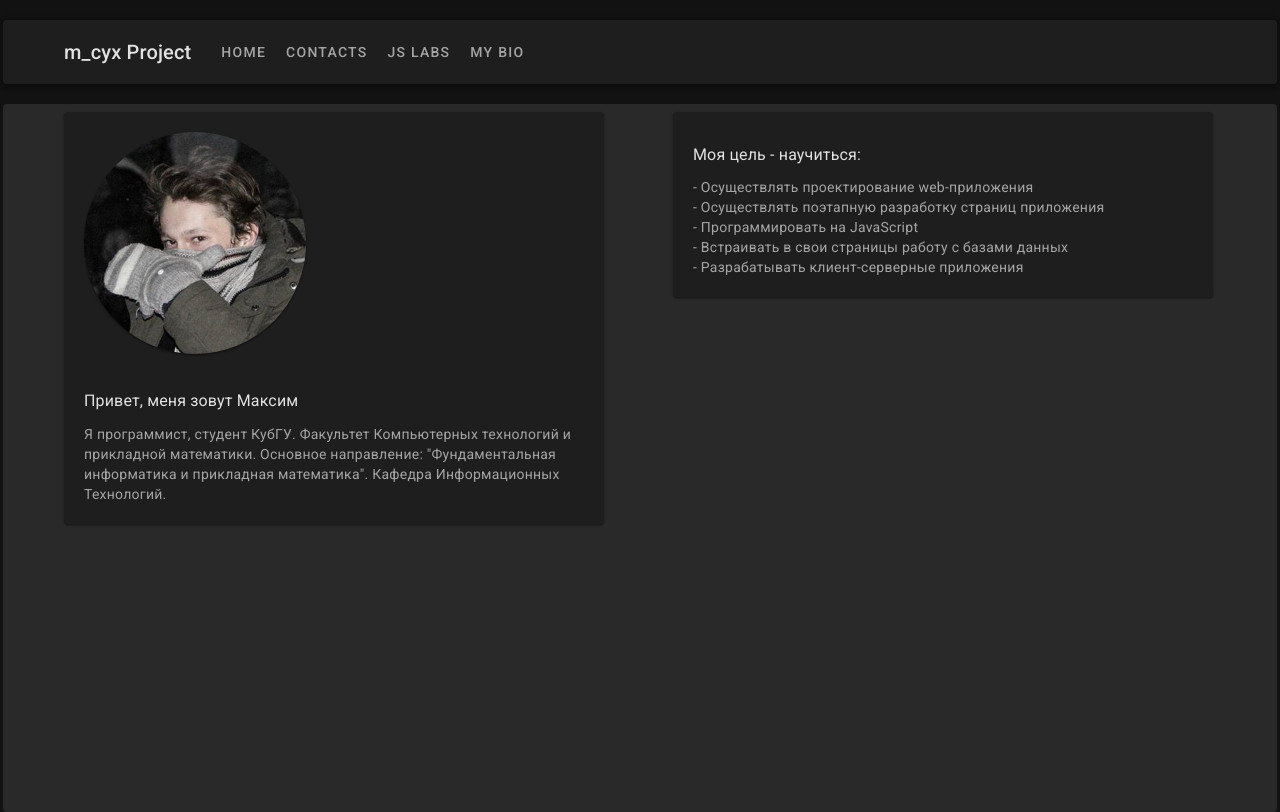
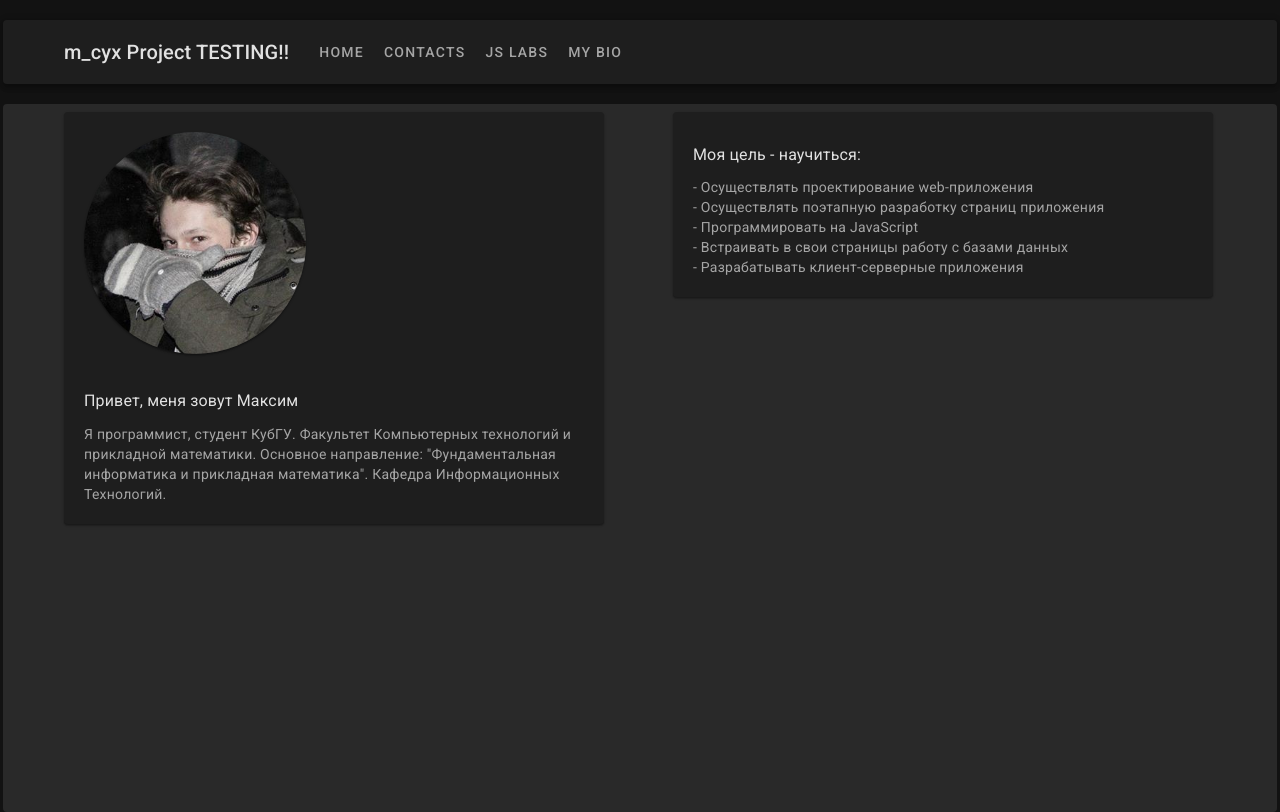
Before and after one commit to m-cyx/Web, a plain HTML site: page index.html in a window 1280 px wide. Drawn offline with nearby package versions, Linux system fonts and the light colour scheme.

Commit message:
Update index.html

```diff
--- a/index.html
+++ b/index.html
@@ -15,7 +15,7 @@
     <div class="container">
         <header class="header">
             <div class="nav">
-                <div class="logo"><p>m_cyx Project</p></div>
+                <div class="logo"><p>m_cyx Project TESTING!!</p></div>
                 <ul class="menu">
                     <li>
                         <div class="button"><a href="">HOME</a></div>
```
